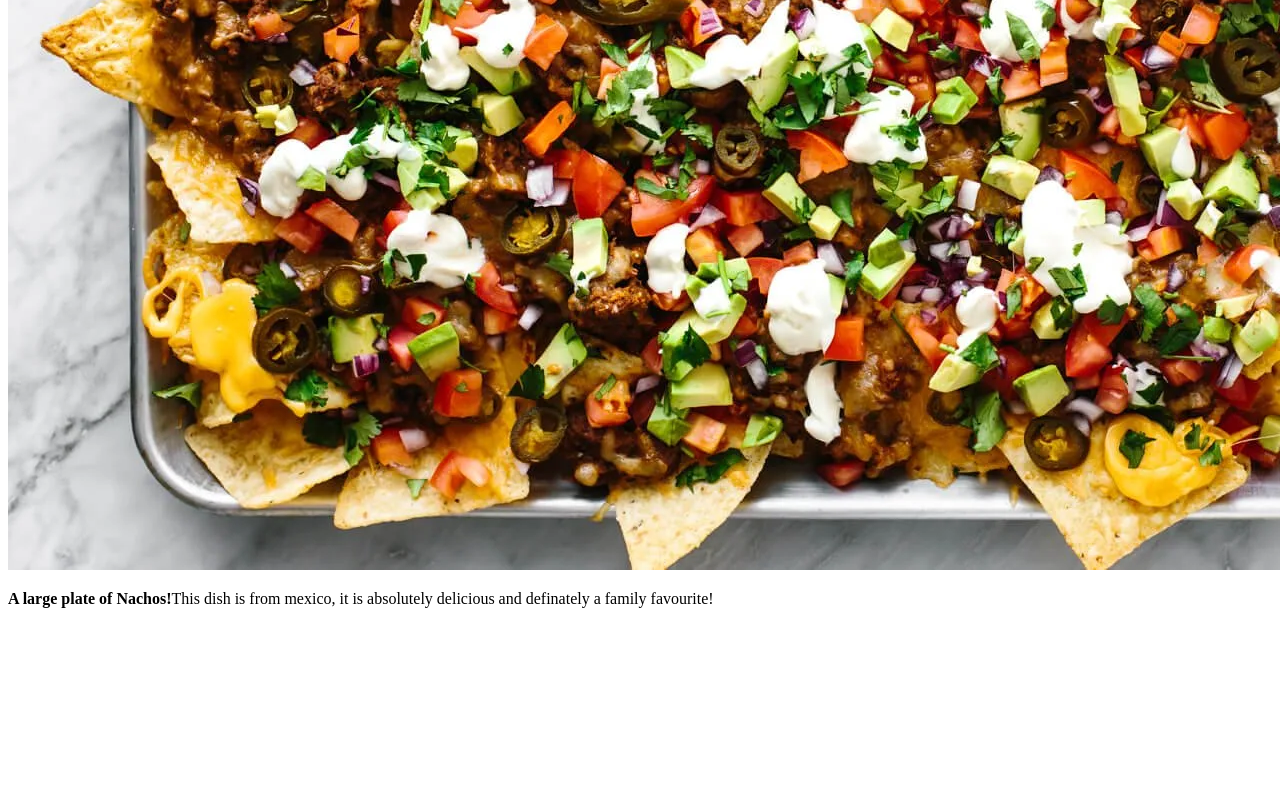
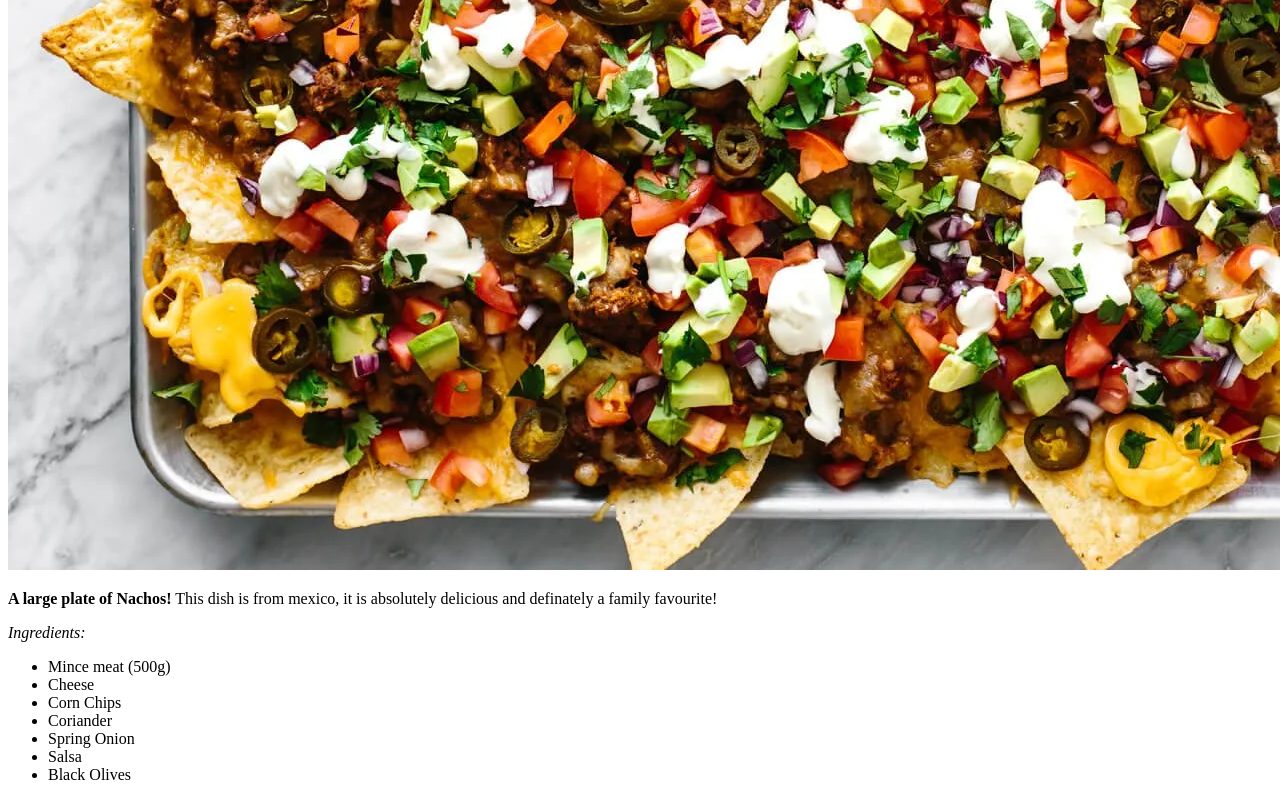
Before and after one commit to KirbyJSx/odin-recipes, a plain HTML site: page recipes/nachos.html in a window 1280 px wide. Shown: the part 577-1377 px from the top of the page. Before the commit the page ends 1201 px from the top, so only its background shows below. Drawn offline with Linux system fonts and the light colour scheme.

Commit message:
Added UL Ingredients

```diff
--- a/recipes/nachos.html
+++ b/recipes/nachos.html
@@ -9,6 +9,16 @@
 <body>
     <h1>Nachos</h1>
     <img src="./nachos.webp" alt="Nachos Image">
-    <p><strong>A large plate of Nachos!</strong>This dish is from mexico, it is absolutely delicious and definately a family favourite!</p>
+    <p><strong>A large plate of Nachos!</strong> This dish is from mexico, it is absolutely delicious and definately a family favourite!</p>
+    <p><em>Ingredients:</em></p>
+    <ul>
+        <li>Mince meat (500g)</li>
+        <li>Cheese</li>
+        <li>Corn Chips</li>
+        <li>Coriander</li>
+        <li>Spring Onion</li>
+        <li>Salsa</li>
+        <li>Black Olives</li>
+    </ul>
 </body>
 </html>
```
